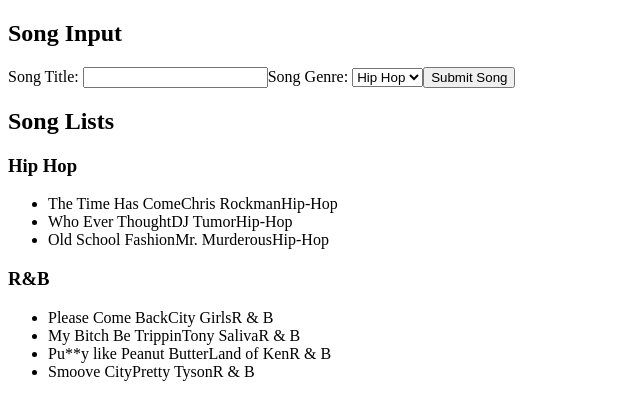
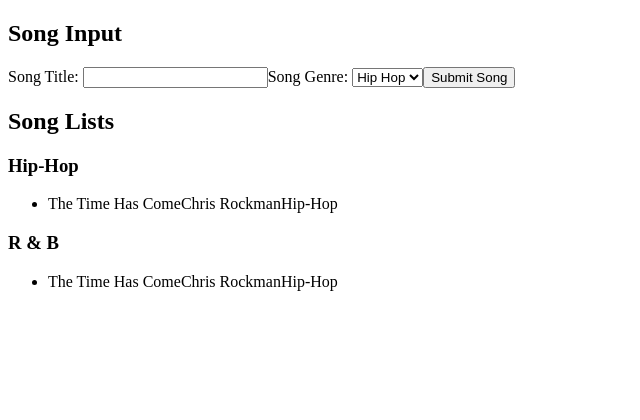
Before and after one commit to chrisvneal/song-list, a React (Create React App) app: page / in a window 1280 px wide. Shown: the top 420 px of the page, without its empty margins (0-640 px from the left). Built offline with nearby package versions, Linux system fonts and the light colour scheme.

Commit message:
Create SongList component

```diff
--- /dev/null
+++ b/src/components/SongList.js
@@ -0,0 +1,18 @@
+import React from "react";
+
+const SongList = ({ genre, songs }) => {
+  return (
+    <div className="song-list">
+      <h3 className="song-genre">{genre}</h3>
+      <ul>
+        <li className="song-item">
+          <span className="song-title">The Time Has Come</span>
+          <span className="song-artist">Chris Rockman</span>
+          <span className="song-genre">Hip-Hop</span>
+        </li>
+      </ul>
+    </div>
+  );
+};
+
+export default SongList;
--- a/src/components/SongLists.js
+++ b/src/components/SongLists.js
@@ -2,57 +2,14 @@ import React from "react";
 
 import { songs } from "../data/songs";
 
+import SongList from "./SongList";
+
 const SongLists = () => {
   return (
     <div className="song-lists">
-      {/* song genre */}
-      <div className="song-list">
-        <h3 className="song-genre">Hip Hop</h3>
-        <ul>
-          <li className="song-item">
-            <span className="song-title">The Time Has Come</span>
-            <span className="song-artist">Chris Rockman</span>
-            <span className="song-genre">Hip-Hop</span>
-          </li>
-          <li className="song-item">
-            <span className="song-title">Who Ever Thought</span>
-            <span className="song-artist">DJ Tumor</span>
-            <span className="song-genre">Hip-Hop</span>
-          </li>
-          <li className="song-item">
-            <span className="song-title">Old School Fashion</span>
-            <span className="song-artist">Mr. Murderous</span>
-            <span className="song-genre">Hip-Hop</span>
-          </li>
-        </ul>
-      </div>
+      <SongList genre="Hip-Hop" />
 
-      {/* song genre */}
-      <div className="song-list">
-        <h3 className="song-genre">R&B</h3>
-        <ul>
-          <li className="song-item">
-            <span className="song-title">Please Come Back</span>
-            <span className="song-artist">City Girls</span>
-            <span className="song-genre">R &amp; B</span>
-          </li>
-          <li className="song-item">
-            <span className="song-title">My Bitch Be Trippin</span>
-            <span className="song-artist">Tony Saliva</span>
-            <span className="song-genre">R &amp; B</span>
-          </li>
-          <li className="song-item">
-            <span className="song-title">Pu**y like Peanut Butter</span>
-            <span className="song-artist">Land of Ken</span>
-            <span className="song-genre">R &amp; B</span>
-          </li>
-          <li className="song-item">
-            <span className="song-title">Smoove City</span>
-            <span className="song-artist">Pretty Tyson</span>
-            <span className="song-genre">R &amp; B</span>
-          </li>
-        </ul>
-      </div>
+      <SongList genre="R &amp; B" />
     </div>
   );
 };
```
